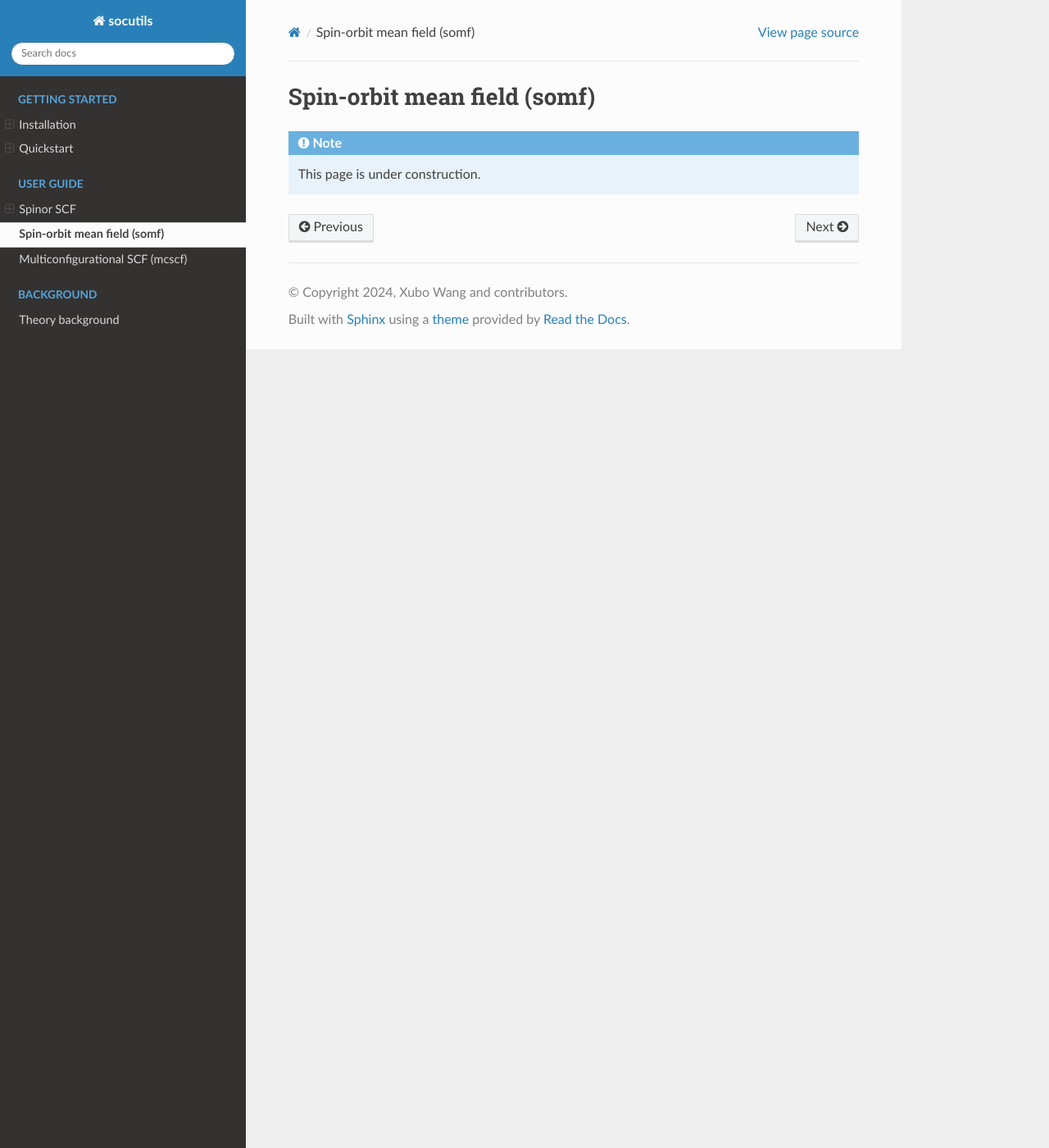
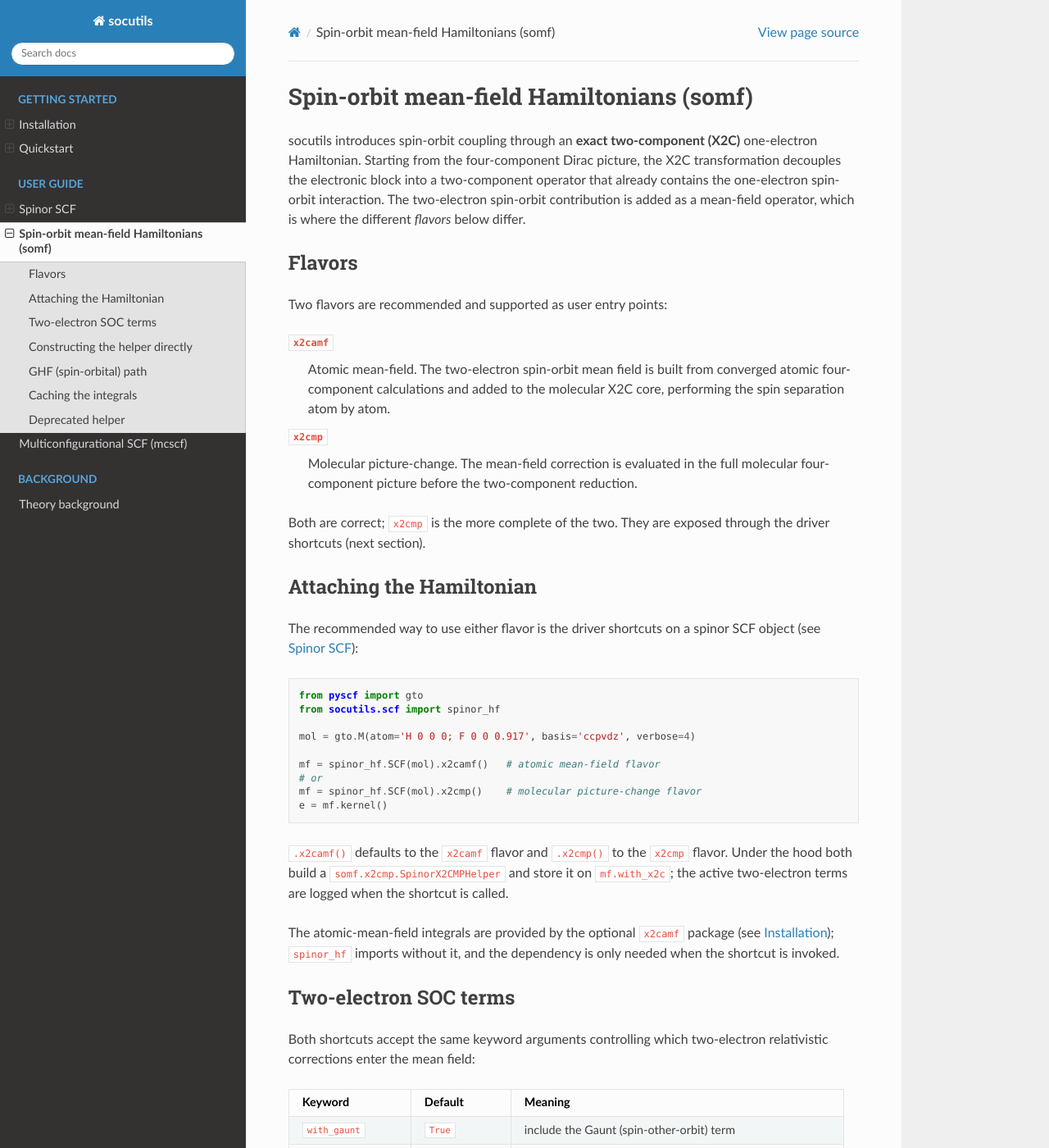
Before and after one commit to xubwa/socutils, a Sphinx documentation site: the page built from docs/source/user/somf.rst, in a window 1280 px wide and 1400 px high. Shown: the whole window at 82% size. Built offline with Sphinx 7.4.7 and the Read the Docs theme 3.1.0, drawn with Linux system fonts in a browser that asks for light colours; some of the changed text lies outside the part shown.

Commit message:
docs: write the spin-orbit mean-field (somf) user guide
Documents the two recommended SOC flavors (x2camf atomic mean-field,
x2cmp molecular picture-change) exposed through the .x2camf()/.x2cmp()
shortcuts, the two-electron term keywords (gaunt/breit/pcc/aoc), direct
construction of SpinorX2CMPHelper, the GHF-side SpinOrbitalX2CMPHelper,
integral caching, and the deprecation of amf.SpinorX2CAMFHelper. The
internal dispatch flavors and low-level somf/somf_pt/x2cmmf/snso modules
are intentionally not exposed. Snippets verified live.

```diff
--- a/docs/source/user/somf.rst
+++ b/docs/source/user/somf.rst
@@ -1,6 +1,140 @@
-Spin-orbit mean field (somf)
-============================
+Spin-orbit mean-field Hamiltonians (somf)
+=========================================
 
-.. note::
+socutils introduces spin-orbit coupling through an **exact two-component
+(X2C)** one-electron Hamiltonian.  Starting from the four-component
+Dirac picture, the X2C transformation decouples the electronic block into a
+two-component operator that already contains the one-electron spin-orbit
+interaction.  The two-electron spin-orbit contribution is added as a
+mean-field operator, which is where the different *flavors* below differ.
 
-   This page is under construction.
+Flavors
+-------
+
+Two flavors are recommended and supported as user entry points:
+
+``x2camf``
+    Atomic mean-field.  The two-electron spin-orbit mean field is built from
+    converged atomic four-component calculations and added to the molecular
+    X2C core, performing the spin separation atom by atom.
+
+``x2cmp``
+    Molecular picture-change.  The mean-field correction is evaluated in the
+    full molecular four-component picture before the two-component reduction.
+
+Both are correct; ``x2cmp`` is the more complete of the two.  They are exposed
+through the driver shortcuts (next section).
+
+Attaching the Hamiltonian
+-------------------------
+
+The recommended way to use either flavor is the driver shortcuts on a spinor
+SCF object (see :doc:`scf`):
+
+.. code-block:: python
+
+   from pyscf import gto
+   from socutils.scf import spinor_hf
+
+   mol = gto.M(atom='H 0 0 0; F 0 0 0.917', basis='ccpvdz', verbose=4)
+
+   mf = spinor_hf.SCF(mol).x2camf()   # atomic mean-field flavor
+   # or
+   mf = spinor_hf.SCF(mol).x2cmp()    # molecular picture-change flavor
+   e = mf.kernel()
+
+``.x2camf()`` defaults to the ``x2camf`` flavor and ``.x2cmp()`` to the
+``x2cmp`` flavor.  Under the hood both build a
+``somf.x2cmp.SpinorX2CMPHelper`` and store it on ``mf.with_x2c``; the active
+two-electron terms are logged when the shortcut is called.
+
+The atomic-mean-field integrals are provided by the optional ``x2camf``
+package (see :doc:`../install`); ``spinor_hf`` imports without it, and the
+dependency is only needed when the shortcut is invoked.
+
+Two-electron SOC terms
+----------------------
+
+Both shortcuts accept the same keyword arguments controlling which two-electron
+relativistic corrections enter the mean field:
+
+.. list-table::
+   :header-rows: 1
+   :widths: 22 18 60
+
+   * - Keyword
+     - Default
+     - Meaning
+   * - ``with_gaunt``
+     - ``True``
+     - include the Gaunt (spin-other-orbit) term
+   * - ``with_breit``
+     - ``True``
+     - include the full Breit interaction (Gaunt + gauge)
+   * - ``with_pcc``
+     - ``False``
+     - include the two-electron picture-change correction
+   * - ``with_aoc``
+     - ``False``
+     - average-of-configuration treatment of the atomic reference
+
+For example, a Dirac-Coulomb-only spin-orbit Hamiltonian:
+
+.. code-block:: python
+
+   mf = spinor_hf.SCF(mol).x2camf(with_gaunt=False, with_breit=False)
+
+Constructing the helper directly
+--------------------------------
+
+The shortcuts cover the common case.  If you need to set options that the
+shortcuts do not expose, build the helper yourself and assign it to
+``with_x2c``:
+
+.. code-block:: python
+
+   from socutils.scf import spinor_hf
+   from socutils.somf.x2cmp import SpinorX2CMPHelper
+
+   mf = spinor_hf.SCF(mol)
+   mf.with_x2c = SpinorX2CMPHelper(mol, x2cmp='x2camf',
+                                   with_gaunt=True, with_breit=True,
+                                   with_pcc=False, with_aoc=False)
+   e = mf.kernel()
+
+GHF (spin-orbital) path
+-----------------------
+
+The same Hamiltonian can be used with PySCF's generalized Hartree-Fock by
+attaching the spin-orbital helper to an X2C-wrapped GHF object:
+
+.. code-block:: python
+
+   from pyscf import scf
+   from socutils.somf.x2cmp import SpinOrbitalX2CMPHelper
+
+   gmf = scf.GHF(mol).x2c()
+   gmf.with_x2c = SpinOrbitalX2CMPHelper(mol, x2cmp='x2camf',
+                                         with_gaunt=True, with_breit=True)
+   e = gmf.kernel()
+
+This reproduces the spinor result to numerical precision -- the spinor and
+spin-orbital pictures describe the same Hamiltonian.
+
+Caching the integrals
+----------------------
+
+Building the X2C spin-orbit core is the expensive one-time step of a
+calculation.  The helper can dump the assembled integrals to a checkpoint and
+reload them on a later run with ``mf.with_x2c.save_hcore(filename)`` and
+``load_hcore(filename)`` (default ``x2cmp.chk``); the ``x2camf`` flavor
+additionally caches its per-atom mean fields (``amf.chk``) so repeated
+calculations on the same atoms reuse them.
+
+Deprecated helper
+-----------------
+
+``somf.amf.SpinorX2CAMFHelper`` is the original atomic-mean-field helper.  It
+is numerically identical to ``SpinorX2CMPHelper(x2cmp='x2camf')`` and is now
+deprecated: constructing it emits a ``DeprecationWarning``.  Use the
+``.x2camf()`` shortcut, or ``SpinorX2CMPHelper`` directly, instead.
```
